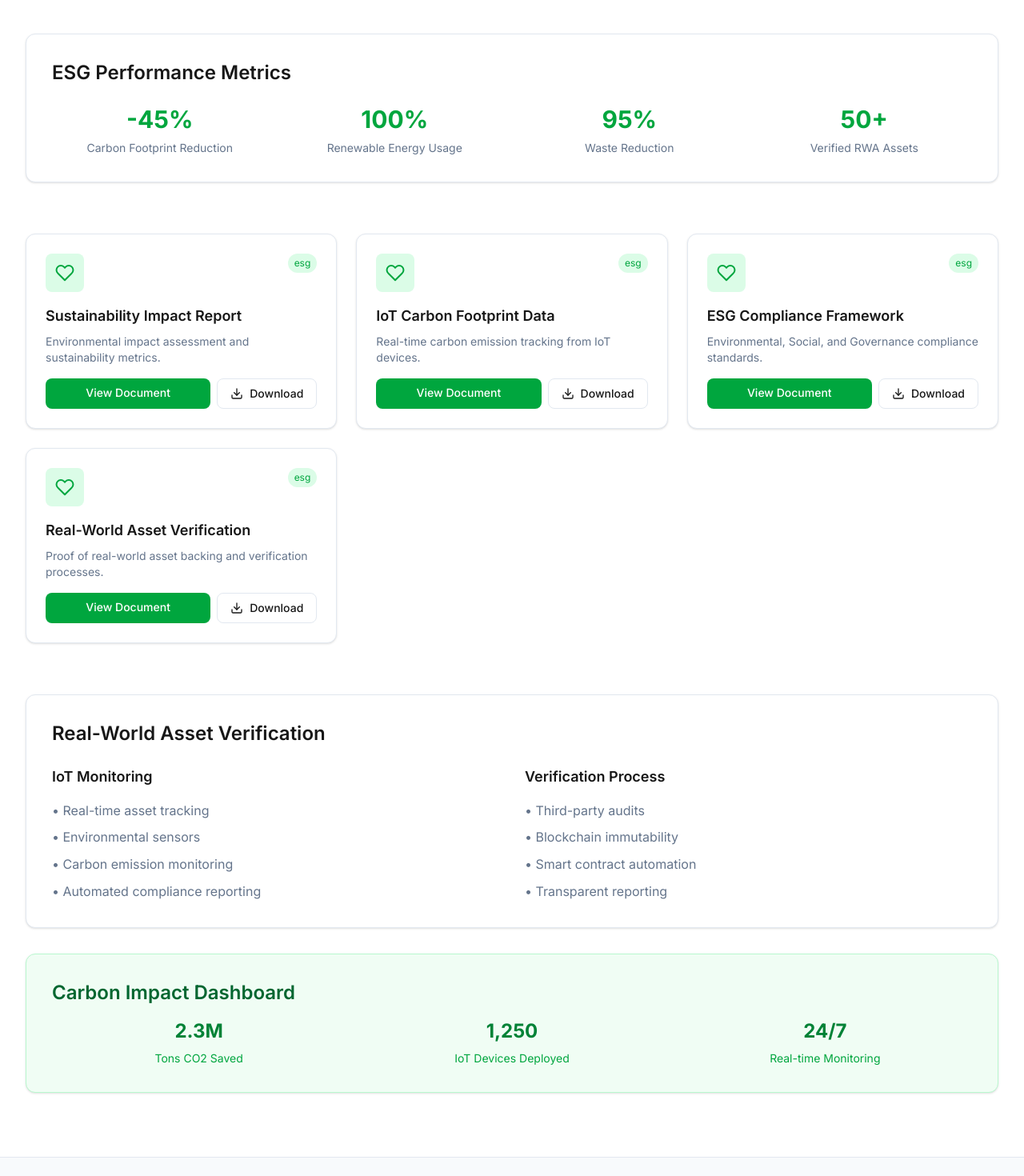
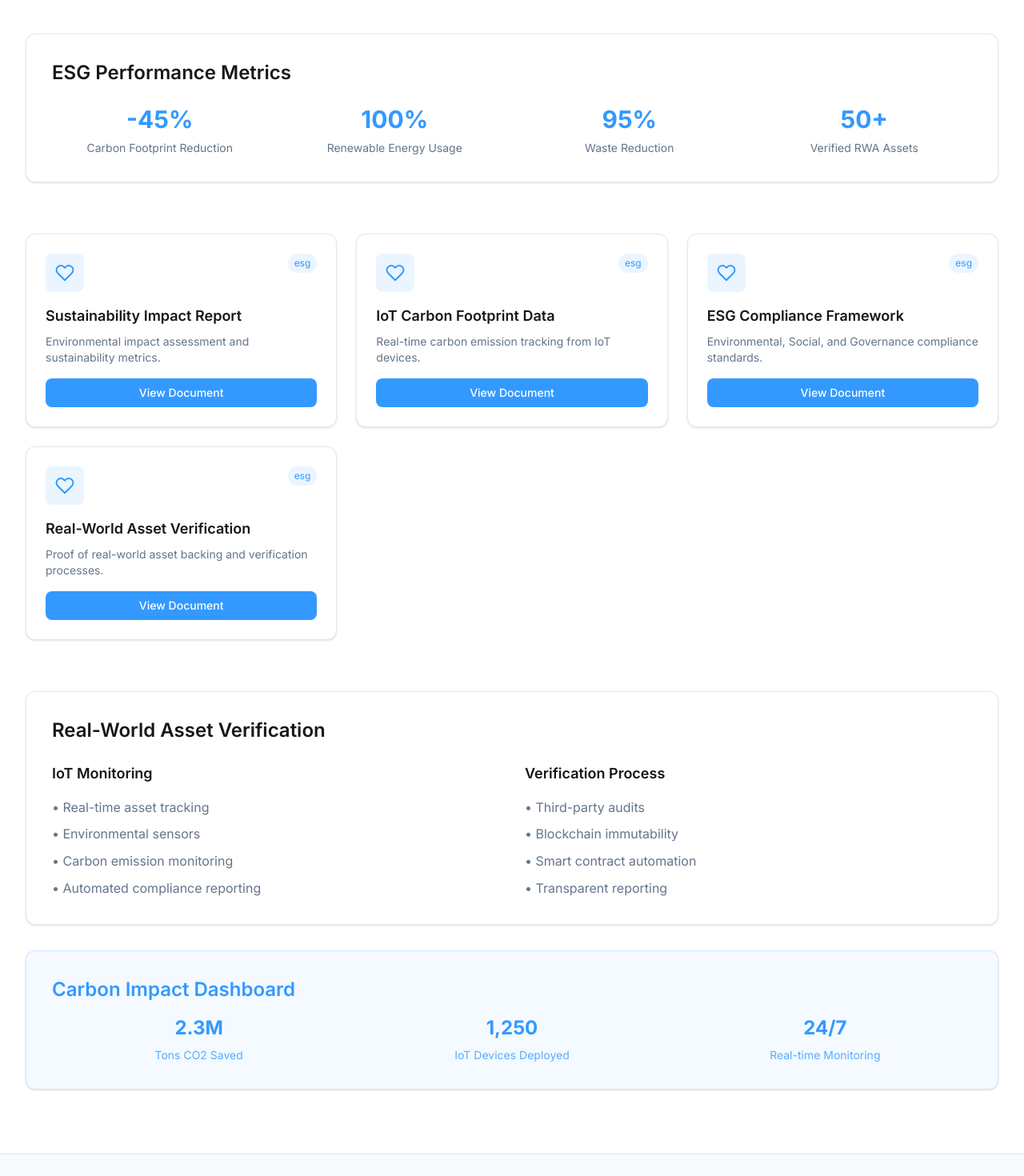
Before and after one commit to AGV-Protocol/investor-portal, a Next.js app: page /esg in a window 1280 px wide. Shown: the part 900-2370 px from the top of the page at 80% size. Built offline with nearby package versions, Linux system fonts and the light colour scheme.

Commit message:
Add Pitch Deck section to Home page and update document links across multiple pages

```diff
--- a/src/app/brandkit/page.tsx
+++ b/src/app/brandkit/page.tsx
@@ -6,7 +6,7 @@ import SectionHeader from '@/components/SectionHeader';
 import Card from '@/components/Card';
 import { getDocumentsByCategory, Document } from '@/lib/firestore';
 import { motion } from 'framer-motion';
-import { FiFile, FiEye } from 'react-icons/fi';
+import { FiFile } from 'react-icons/fi';
 import Image from 'next/image';
 
 export default function BrandKitPage() {
@@ -164,20 +164,14 @@ export default function BrandKitPage() {
                   <h3 className="text-lg font-semibold mb-2">{doc.title}</h3>
                   <p className="text-muted-foreground text-sm mb-4">{doc.description}</p>
 
-                  <div className="flex gap-2">
                   <a
                     href={doc.fileUrl}
                     target="_blank"
                     rel="noopener noreferrer"
-                      className="flex-1 bg-primary text-primary-foreground px-4 py-2 rounded-lg text-sm font-medium text-center hover:bg-primary/90 transition-colors"
+                    className="w-full bg-primary text-primary-foreground px-4 py-2 rounded-lg text-sm font-medium text-center hover:bg-primary/90 transition-colors block"
                   >
-                      Download
+                    View Document
                   </a>
-                    <button className="px-4 py-2 border border-border rounded-lg text-sm font-medium hover:bg-muted transition-colors flex items-center gap-2">
-                      <FiEye size={16} />
-                      Preview
-                    </button>
-                  </div>
                 </Card>
               </motion.div>
             ))}
--- a/src/app/esg/page.tsx
+++ b/src/app/esg/page.tsx
@@ -7,7 +7,7 @@ import Card from '@/components/Card';
 import PDFViewer from '@/components/PDFViewer';
 import { getDocumentsByCategory, Document } from '@/lib/firestore';
 import { motion } from 'framer-motion';
-import { FiDownload, FiHeart } from 'react-icons/fi';
+import { FiHeart } from 'react-icons/fi';
 
 export default function ESGPage() {
   const [documents, setDocuments] = useState<Document[]>([]);
@@ -63,19 +63,19 @@ export default function ESGPage() {
               <h2 className="text-2xl font-semibold mb-6">ESG Performance Metrics</h2>
               <div className="grid md:grid-cols-4 gap-6">
                 <div className="text-center">
-                  <div className="text-3xl font-bold text-green-600 mb-2">-45%</div>
+                  <div className="text-3xl font-bold text-primary mb-2">-45%</div>
                   <div className="text-sm text-muted-foreground">Carbon Footprint Reduction</div>
                 </div>
                 <div className="text-center">
-                  <div className="text-3xl font-bold text-green-600 mb-2">100%</div>
+                  <div className="text-3xl font-bold text-primary mb-2">100%</div>
                   <div className="text-sm text-muted-foreground">Renewable Energy Usage</div>
                 </div>
                 <div className="text-center">
-                  <div className="text-3xl font-bold text-green-600 mb-2">95%</div>
+                  <div className="text-3xl font-bold text-primary mb-2">95%</div>
                   <div className="text-sm text-muted-foreground">Waste Reduction</div>
                 </div>
                 <div className="text-center">
-                  <div className="text-3xl font-bold text-green-600 mb-2">50+</div>
+                  <div className="text-3xl font-bold text-primary mb-2">50+</div>
                   <div className="text-sm text-muted-foreground">Verified RWA Assets</div>
                 </div>
               </div>
@@ -93,10 +93,10 @@ export default function ESGPage() {
               >
                 <Card className="p-6 h-full">
                   <div className="flex items-start justify-between mb-4">
-                    <div className="w-12 h-12 bg-green-100 rounded-lg flex items-center justify-center text-green-600">
+                    <div className="w-12 h-12 bg-primary/10 rounded-lg flex items-center justify-center text-primary">
                       <FiHeart size={24} />
                     </div>
-                    <span className="text-xs bg-green-100 text-green-600 px-2 py-1 rounded-full">
+                    <span className="text-xs bg-primary/10 text-primary px-2 py-1 rounded-full">
                       {doc.category}
                     </span>
                   </div>
@@ -109,14 +109,10 @@ export default function ESGPage() {
                       href={doc.fileUrl}
                       target="_blank"
                       rel="noopener noreferrer"
-                      className="flex-1 bg-green-600 text-white px-4 py-2 rounded-lg text-sm font-medium text-center hover:bg-green-700 transition-colors"
+                      className="flex-1 bg-primary text-white px-4 py-2 rounded-lg text-sm font-medium text-center hover:bg-primary/90 transition-colors"
                     >
                       View Document
                     </a>
-                    <button className="px-4 py-2 border border-border rounded-lg text-sm font-medium hover:bg-muted transition-colors flex items-center gap-2">
-                      <FiDownload size={16} />
-                      Download
-                    </button>
                   </div>
                 </Card>
               </motion.div>
@@ -162,20 +158,20 @@ export default function ESGPage() {
             transition={{ duration: 0.6, delay: 0.6 }}
             className="mt-8"
           >
-            <Card className="p-8 bg-green-50 border-green-200">
-              <h2 className="text-2xl font-semibold mb-4 text-green-800">Carbon Impact Dashboard</h2>
+            <Card className="p-8 bg-primary/5 border-primary/20">
+              <h2 className="text-2xl font-semibold mb-4 text-primary">Carbon Impact Dashboard</h2>
               <div className="grid md:grid-cols-3 gap-6">
                 <div className="text-center">
-                  <div className="text-2xl font-bold text-green-700 mb-2">2.3M</div>
-                  <div className="text-sm text-green-600">Tons CO2 Saved</div>
+                  <div className="text-2xl font-bold text-primary mb-2">2.3M</div>
+                  <div className="text-sm text-primary/80">Tons CO2 Saved</div>
                 </div>
                 <div className="text-center">
-                  <div className="text-2xl font-bold text-green-700 mb-2">1,250</div>
-                  <div className="text-sm text-green-600">IoT Devices Deployed</div>
+                  <div className="text-2xl font-bold text-primary mb-2">1,250</div>
+                  <div className="text-sm text-primary/80">IoT Devices Deployed</div>
                 </div>
                 <div className="text-center">
-                  <div className="text-2xl font-bold text-green-700 mb-2">24/7</div>
-                  <div className="text-sm text-green-600">Real-time Monitoring</div>
+                  <div className="text-2xl font-bold text-primary mb-2">24/7</div>
+                  <div className="text-sm text-primary/80">Real-time Monitoring</div>
                 </div>
               </div>
             </Card>
--- a/src/app/financials/page.tsx
+++ b/src/app/financials/page.tsx
@@ -7,7 +7,7 @@ import Card from '@/components/Card';
 import PDFViewer from '@/components/PDFViewer';
 import { getDocumentsByCategory, Document } from '@/lib/firestore';
 import { motion } from 'framer-motion';
-import { FiFile, FiDownload } from 'react-icons/fi';
+import { FiFile } from 'react-icons/fi';
 
 export default function FinancialsPage() {
   const [documents, setDocuments] = useState<Document[]>([]);
@@ -104,20 +104,14 @@ export default function FinancialsPage() {
                   <h3 className="text-lg font-semibold mb-2">{doc.title}</h3>
                   <p className="text-muted-foreground text-sm mb-4">{doc.description}</p>
 
-                  <div className="flex gap-2">
                   <a
                     href={doc.fileUrl}
                     target="_blank"
                     rel="noopener noreferrer"
-                      className="flex-1 bg-primary text-primary-foreground px-4 py-2 rounded-lg text-sm font-medium text-center hover:bg-primary/90 transition-colors"
+                    className="w-full bg-primary text-primary-foreground px-4 py-2 rounded-lg text-sm font-medium text-center hover:bg-primary/90 transition-colors block"
                   >
                     View Document
                   </a>
-                    <button className="px-4 py-2 border border-border rounded-lg text-sm font-medium hover:bg-muted transition-colors flex items-center gap-2">
-                      <FiDownload size={16} />
-                      Download
-                    </button>
-                  </div>
                 </Card>
               </motion.div>
             ))}
--- a/src/app/legal/page.tsx
+++ b/src/app/legal/page.tsx
@@ -7,7 +7,7 @@ import Card from '@/components/Card';
 import PDFViewer from '@/components/PDFViewer';
 import { getDocumentsByCategory, Document } from '@/lib/firestore';
 import { motion } from 'framer-motion';
-import { FiFile, FiDownload } from 'react-icons/fi';
+import { FiFile } from 'react-icons/fi';
 
 export default function LegalPage() {
   const [documents, setDocuments] = useState<Document[]>([]);
@@ -118,20 +118,14 @@ export default function LegalPage() {
                   <h3 className="text-lg font-semibold mb-2">{doc.title}</h3>
                   <p className="text-muted-foreground text-sm mb-4">{doc.description}</p>
 
-                  <div className="flex gap-2">
                   <a
                     href={doc.fileUrl}
                     target="_blank"
                     rel="noopener noreferrer"
-                      className="flex-1 bg-primary text-primary-foreground px-4 py-2 rounded-lg text-sm font-medium text-center hover:bg-primary/90 transition-colors"
+                    className="w-full bg-primary text-primary-foreground px-4 py-2 rounded-lg text-sm font-medium text-center hover:bg-primary/90 transition-colors block"
                   >
                     View Document
                   </a>
-                    <button className="px-4 py-2 border border-border rounded-lg text-sm font-medium hover:bg-muted transition-colors flex items-center gap-2">
-                      <FiDownload size={16} />
-                      Download
-                    </button>
-                  </div>
                 </Card>
               </motion.div>
             ))}
--- a/src/app/tech/page.tsx
+++ b/src/app/tech/page.tsx
@@ -7,7 +7,7 @@ import Card from '@/components/Card';
 import PDFViewer from '@/components/PDFViewer';
 import { getDocumentsByCategory, Document } from '@/lib/firestore';
 import { motion } from 'framer-motion';
-import { FiFile, FiDownload } from 'react-icons/fi';
+import { FiFile } from 'react-icons/fi';
 
 export default function TechPage() {
   const [documents, setDocuments] = useState<Document[]>([]);
@@ -74,20 +74,14 @@ export default function TechPage() {
                   <h3 className="text-lg font-semibold mb-2">{doc.title}</h3>
                   <p className="text-muted-foreground text-sm mb-4">{doc.description}</p>
 
-                  <div className="flex gap-2">
                   <a
                     href={doc.fileUrl}
                     target="_blank"
                     rel="noopener noreferrer"
-                      className="flex-1 bg-primary text-primary-foreground px-4 py-2 rounded-lg text-sm font-medium text-center hover:bg-primary/90 transition-colors"
+                    className="w-full bg-primary text-primary-foreground px-4 py-2 rounded-lg text-sm font-medium text-center hover:bg-primary/90 transition-colors block"
                   >
                     View Document
                   </a>
-                    <button className="px-4 py-2 border border-border rounded-lg text-sm font-medium hover:bg-muted transition-colors flex items-center gap-2">
-                      <FiDownload size={16} />
-                      Download
-                    </button>
-                  </div>
                 </Card>
               </motion.div>
             ))}
--- a/src/lib/firestore.ts
+++ b/src/lib/firestore.ts
@@ -30,7 +30,7 @@ export async function getDocumentsByCategory(category: string): Promise<Document
       {
         title: "GitHub Repository Access",
         description: "Public repository containing core protocol implementations.",
-        fileUrl: "https://github.com/agv-protocol/core",
+        fileUrl: "https://github.com/agv-protocol",
         category: "tech",
       },
     ],
```
Also changed, not shown: src/app/page.tsx (+55 -1 lines). Lines whose indentation alone changed are shown as unchanged.
